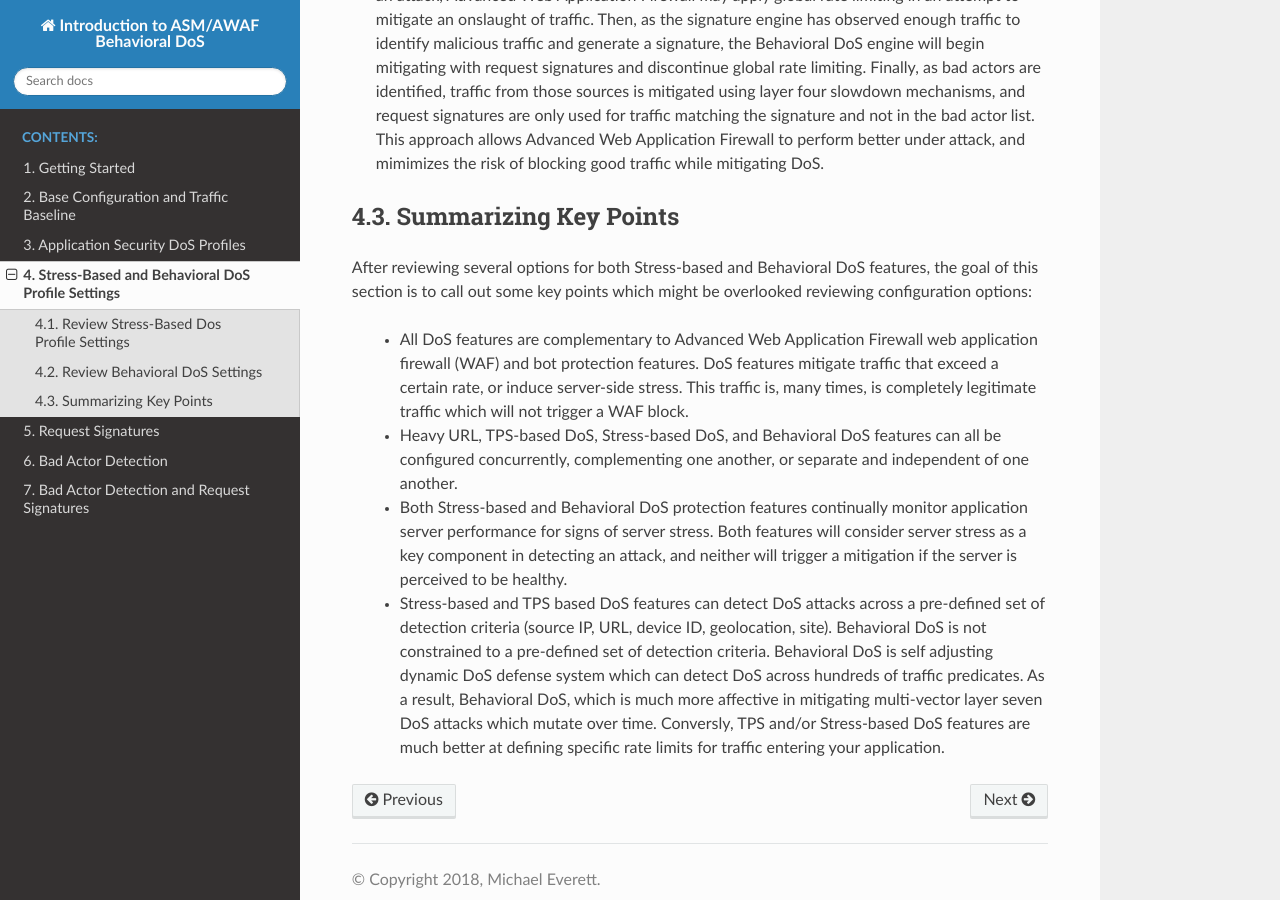
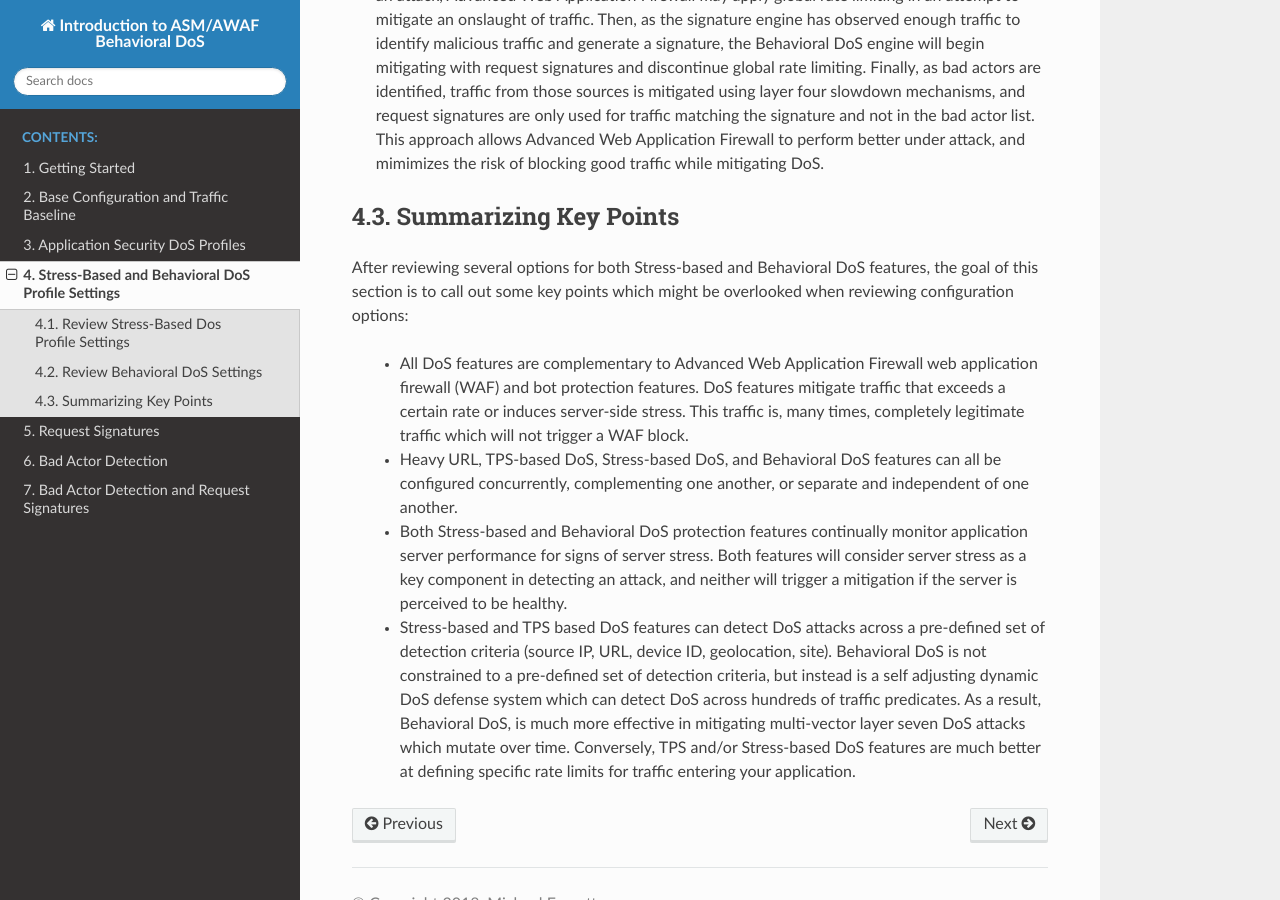
Before and after one commit to meverett1167/bados-sg-agility-2018, a Sphinx documentation site: the page built from docs/bados/module3.rst, in a window 1280 px wide and 900 px high, scrolled down 4493 px. Built offline with Sphinx 7.4.7 and the Read the Docs theme 2.0.0, drawn with Linux system fonts in a browser that asks for light colours; some of the changed text lies outside the part shown.

Commit message:
minor grammar updates to module3

```diff
--- a/docs/bados/module3.rst
+++ b/docs/bados/module3.rst
@@ -84,15 +84,15 @@ Having reviewed the options for configuring Stress-based dos mitigation, now let
 
 Summarizing Key Points
 ^^^^^^^^^^^^^^^^^^^^^^^^
-After reviewing several options for both Stress-based and Behavioral DoS features, the goal of this section is to call out some key points which might be overlooked reviewing configuration options:
+After reviewing several options for both Stress-based and Behavioral DoS features, the goal of this section is to call out some key points which might be overlooked when reviewing configuration options:
 
-   * All DoS features are complementary to |awaf| web application firewall (WAF) and bot protection features.  DoS features mitigate traffic that exceed a certain rate, or induce server-side stress.  This traffic is, many times, is completely legitimate traffic which will not trigger a WAF block.
+   * All DoS features are complementary to |awaf| web application firewall (WAF) and bot protection features.  DoS features mitigate traffic that exceeds a certain rate or induces server-side stress.  This traffic is, many times, completely legitimate traffic which will not trigger a WAF block.
 
    * Heavy URL, TPS-based DoS, Stress-based DoS, and Behavioral DoS features can all be configured concurrently, complementing one another, or separate and independent of one another.
 
    * Both Stress-based and Behavioral DoS protection features continually monitor application server performance for signs of server stress.  Both features will consider server stress as a key component in detecting an attack, and neither will trigger a mitigation if the server is perceived to be healthy.
 
-   * Stress-based and TPS based DoS features can detect DoS attacks across a pre-defined set of detection criteria (source IP, URL, device ID, geolocation, site).  Behavioral DoS is not constrained to a pre-defined set of detection criteria.  Behavioral DoS is self adjusting dynamic DoS defense system which can detect DoS across hundreds of traffic predicates.  As a result, Behavioral DoS, which is much more affective in mitigating multi-vector layer seven DoS attacks which mutate over time.  Conversly, TPS and/or Stress-based DoS features are much better at defining specific rate limits for traffic entering your application.
+   * Stress-based and TPS based DoS features can detect DoS attacks across a pre-defined set of detection criteria (source IP, URL, device ID, geolocation, site).  Behavioral DoS is not constrained to a pre-defined set of detection criteria, but instead is a self adjusting dynamic DoS defense system which can detect DoS across hundreds of traffic predicates.  As a result, Behavioral DoS, is much more effective in mitigating multi-vector layer seven DoS attacks which mutate over time.  Conversely, TPS and/or Stress-based DoS features are much better at defining specific rate limits for traffic entering your application.
 
 
 
```
Also changed, not shown: other parts of docs/bados/module3.rst (+2 -2 lines).
